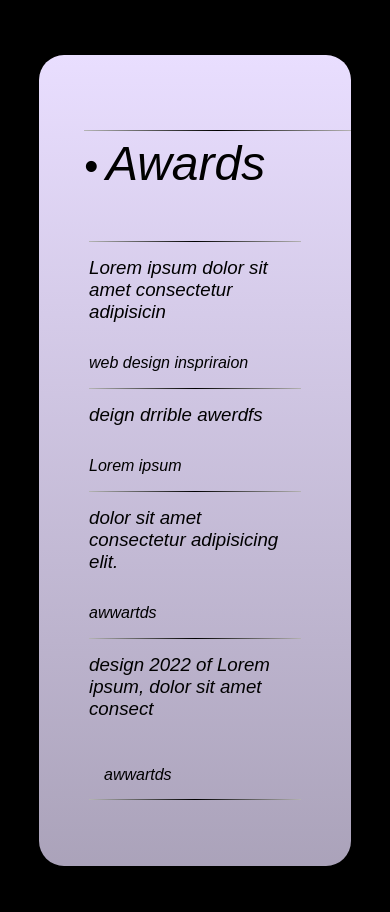
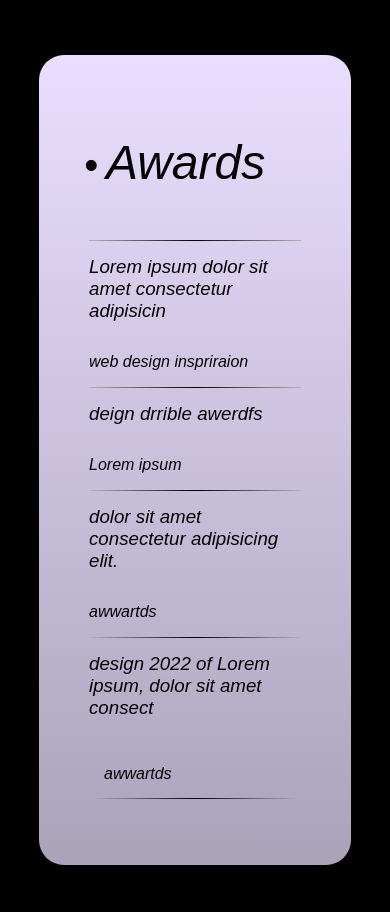
Before and after one commit to messaasj/tamplate-treino, a plain HTML site: page index.html in a window 390 px wide. Shown: the part 2840-3752 px from the top of the page. Drawn offline with Linux system fonts and the light colour scheme.

Commit message:
arrumei o section3

```diff
--- a/componentes/responsividade.css
+++ b/componentes/responsividade.css
@@ -227,6 +227,9 @@
             width: 80%;
             margin: auto; /*centraliza a caixa branca*/
         }
+        .title{
+            border-top: none;
+        }
         .footer-socials{
 
     justify-content: center;
```
